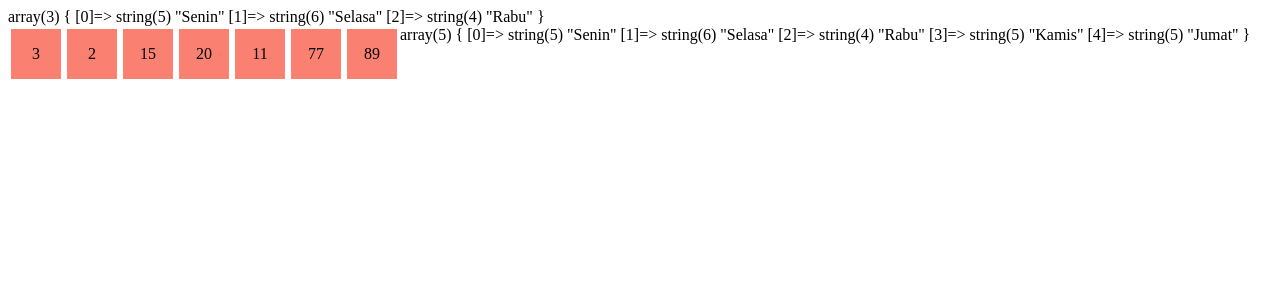
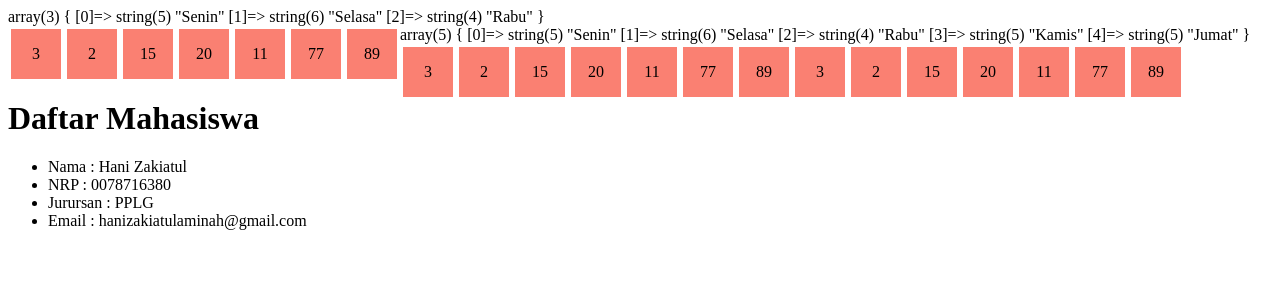
Before and after one commit to hanizakitul/INTERN_UMHT_HANI, a PHP site: page /materiwput7.php in a window 1280 px wide. Shown: the top 300 px of the page. Run offline with PHP 8.4, Linux system fonts and the light colour scheme.

Commit message:
materi tugas 7

```diff
--- a/02_PHP_Dasar/materiwput7.php
+++ b/02_PHP_Dasar/materiwput7.php
@@ -55,3 +55,39 @@ $angka = [3,2,15,20,11,77,89];
 <?php for( $i = 0; $i <7; $i++ ) { ?>
    <div><?php echo $angka[$i]; ?></div>
 <?php } ?>
+
+
+<?php foreach( $angka as $a ) { ?>
+    <div class="kotak" ><?php echo $a; ?></div>
+    <?php } ?>
+
+
+<?php foreach( $angka as $a ) : ?>
+    <div class="kotak"><?= $a; ?></div>
+<?php endforeach; ?>
+
+
+<?php
+$mahasiswa = [
+    ["Hani Zakiatul", "0078716380", "PPLG", "hanizakiatulaminah@gmail.com"]
+];
+
+?>
+<!DOCTYPE html>
+<html>
+<head>
+    <title>Daftar Mahasiswa</title>
+</head>
+<body>
+
+<br>
+<h1>Daftar Mahasiswa</h1>
+
+<?php foreach( $mahasiswa as $mhs) : ?>
+<ul>
+    <li>Nama : <?= $mhs[0]; ?></li>
+    <li>NRP : <?= $mhs[1]; ?></li>
+    <li>Jurursan : <?= $mhs[2]; ?></li>
+    <li>Email : <?= $mhs[3]; ?></li>
+</ul>
+<?php endforeach; ?>
```
Also changed, not shown: 02_PHP_Dasar/materiwput7,2.php (deleted, +0 -26 lines).
